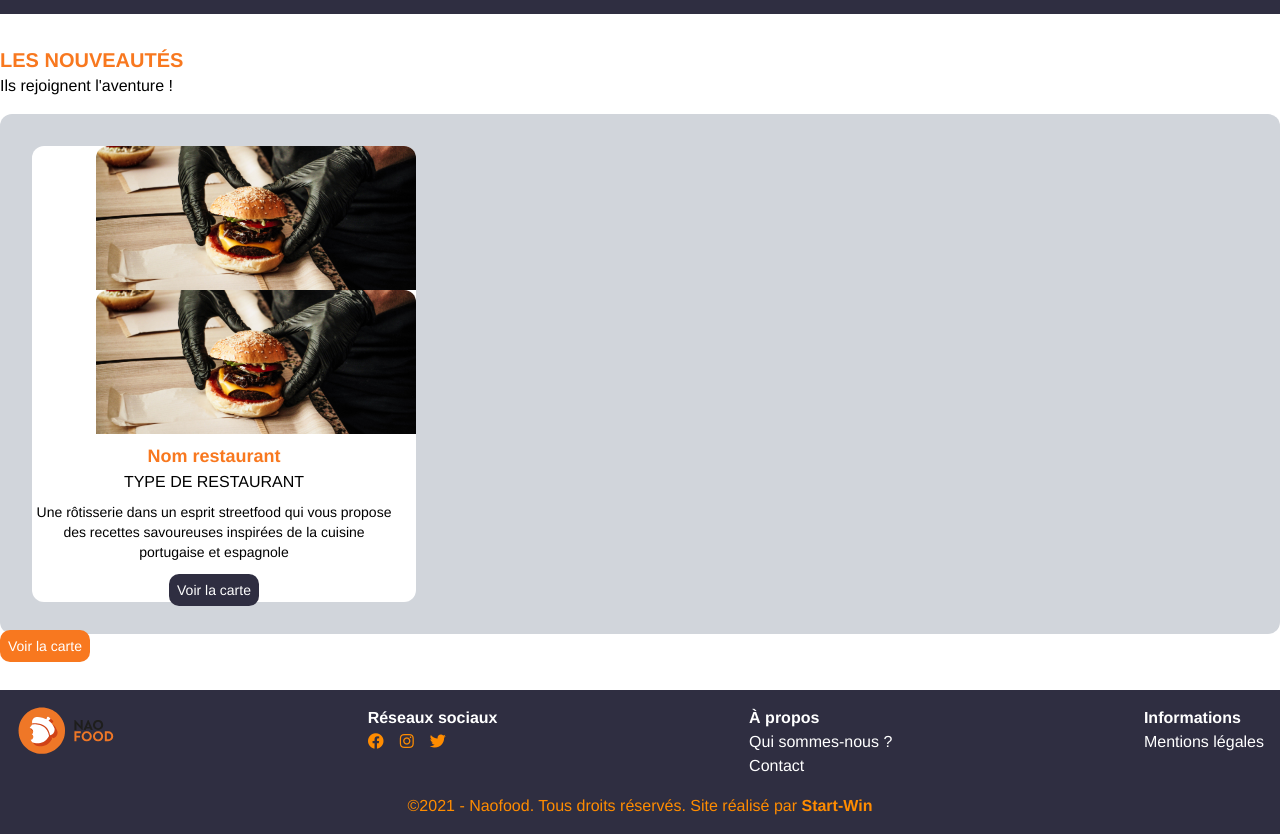
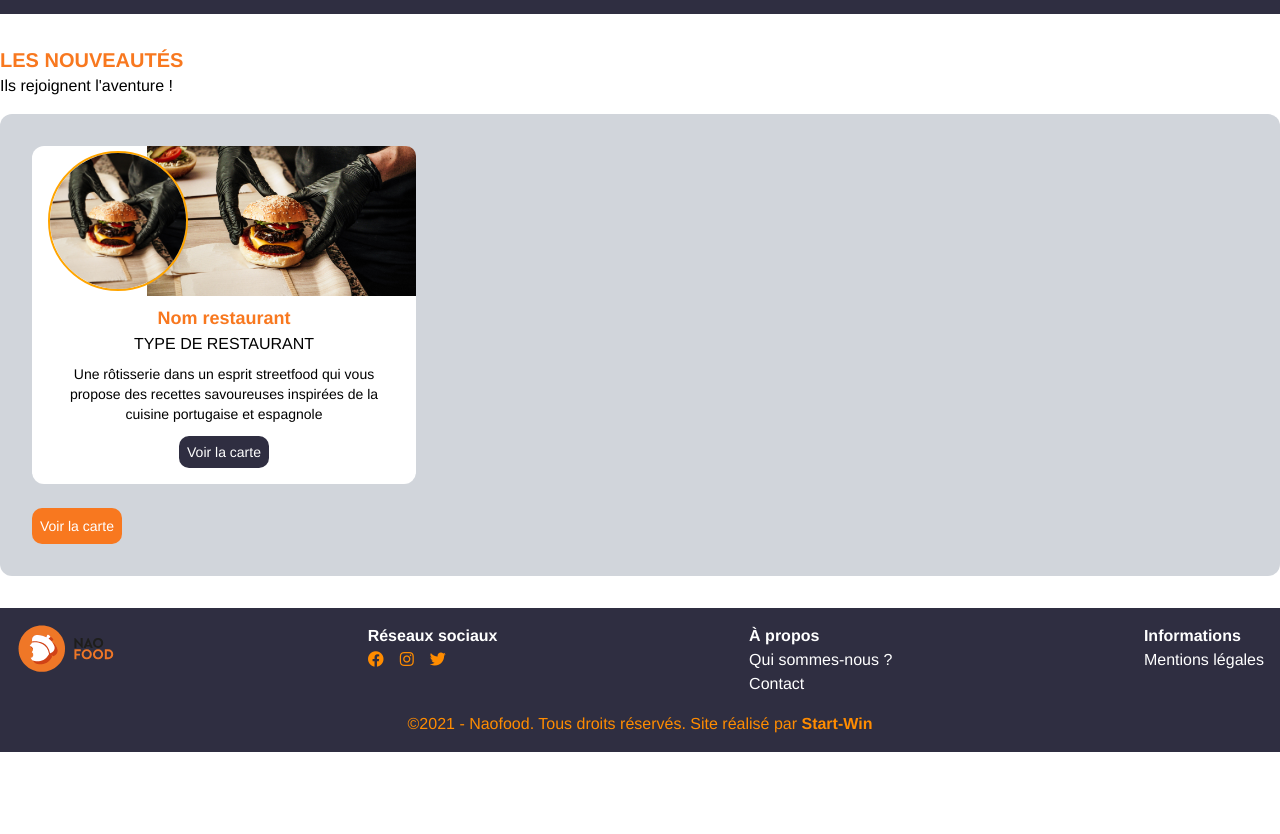
Before and after one commit to medleey/naofood, a Vue app in the folder front/: page / in a window 1280 px wide. Shown: the part 797-1631 px from the top of the page. After the commit the page ends 1549 px from the top, so only its background shows below. Built offline with nearby package versions, Linux system fonts and the light colour scheme.

Commit message:
fix card

```diff
--- a/front/src/components/New.vue
+++ b/front/src/components/New.vue
@@ -2,10 +2,13 @@
   <section class="container mx-auto m-8">
       <h2 class="font-bold text-xl text-secondary">LES NOUVEAUTÉS</h2>
       <p class="mb-4">Ils rejoignent l'aventure !</p>
-      <div class="grid md:grid-cols-2 lg:grid-cols-3 gap-8 bg-gray-300 p-8 rounded-xl">
-        <div class="bg-white text-center w-full rounded-xl">
-          <img src="img/burger.jpeg" class="w-full h-36 object-cover rounded-t-xl max-w-xs ml-auto">
-          <img src="img/burger.jpeg" class="w-full h-36 object-cover rounded-t-xl max-w-xs ml-auto">
+      <div class="bg-gray-300 p-8 rounded-xl">
+        <div class="grid md:grid-cols-2 lg:grid-cols-3 gap-8">
+          <div class="bg-white text-center w-full rounded-xl relative card">
+            <div class="items-center flex">
+              <img src="img/burger.jpeg" class="bubble aboslute ml-4 object-cover">
+              <img src="img/burger.jpeg" class="img-restau object-cover">
+            </div>
             <div class="content p-4">
               <h3 class="font-bold text-secondary text-lg mt-2">Nom restaurant</h3>
               <h4>TYPE DE RESTAURANT</h4>
@@ -16,9 +19,9 @@
             </div>
           </div>
         </div>
-      <a class="bg-secondary text-white text-sm p-2 btn hover:bg-primary hover:text-white my-2">Voir la carte</a>
+        <a class="bg-secondary text-white text-sm p-2 btn hover:bg-primary hover:text-white mt-6 inline-block">Voir la carte</a>
+      </div>
   </section>
-
 </template>
 
 <script>
@@ -30,25 +33,31 @@ export default {
 
 <!-- Add "scoped" attribute to limit CSS to this component only -->
 <style scoped>
-  .card{
-    margin-bottom: 40px;
-    box-shadow: 1px 5px 20px 1px #d3d3d3;
+  .card {
     max-width: 400px;
-    width: 100%;
-    border-radius: 20px;
-    padding: 0px 0px 20px 20px;
-  }
-  .bg-card{
-    border-radius: 20px;
+    height: auto;
   }
   .btn{
     border-radius: 10px;
     cursor: pointer;
   }
   .content{
-    padding: 0 20px 0 0;
+    padding: 0 20px 20px 20px;
   }
   a {
     transition: 0.2s ease-out;
   }
+  .bubble {
+    height: 140px;
+    width: 140px;
+    border-radius: 50%;
+    position: absolute;
+    border: solid 2px orange;
+  }
+  .img-restau {
+    width: 70%;
+    height: 150px;
+    margin-left: auto;
+    border-top-right-radius: 10px;
+  }
 </style>
```
Lines whose indentation alone changed are shown as unchanged.
